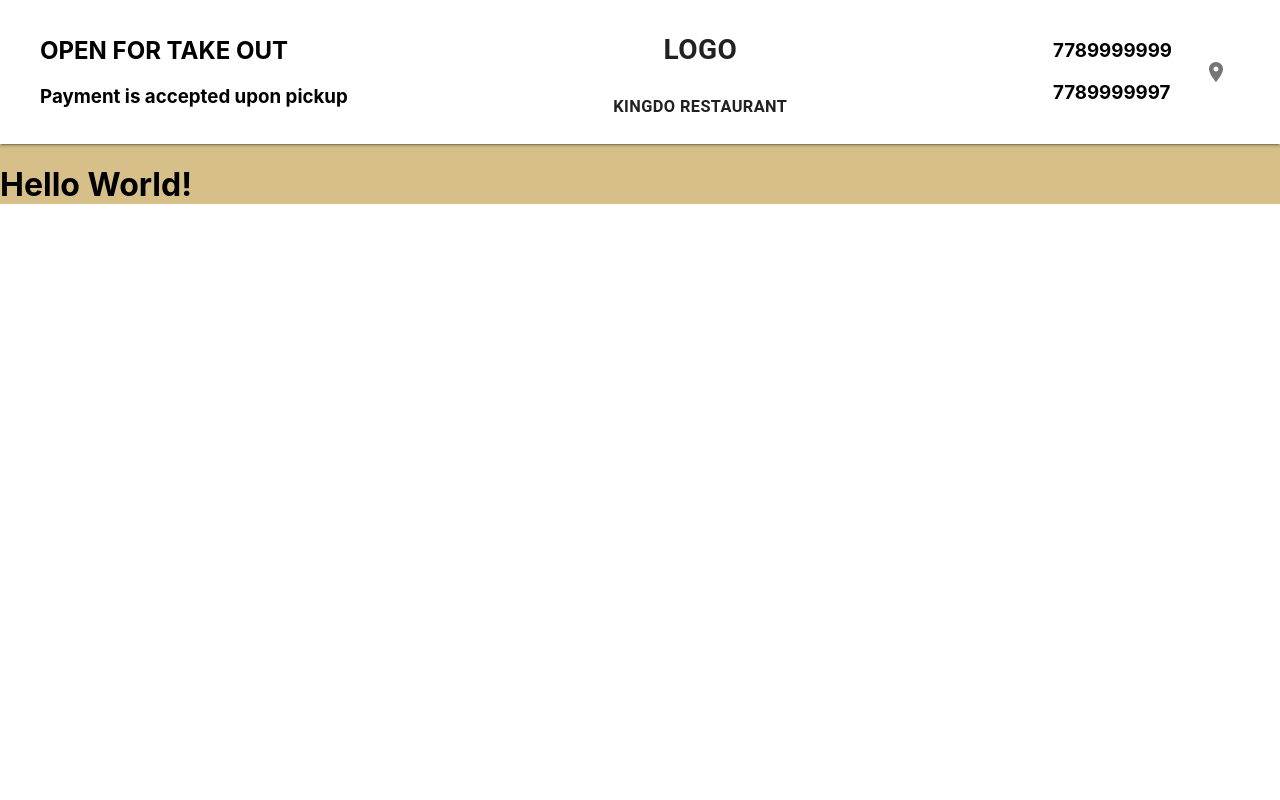
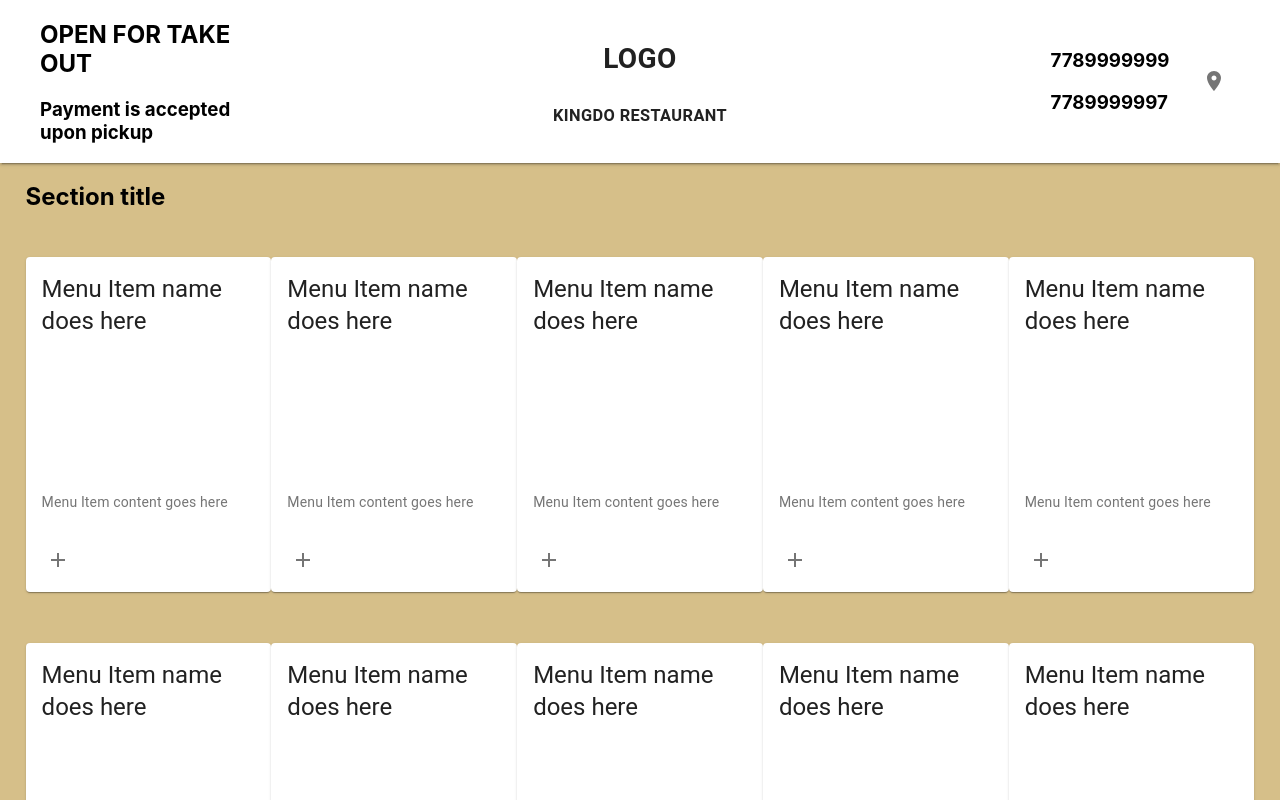
Before and after one commit to kendricchung/kingdo, a React (Create React App) app: page / in a window 1280 px wide. Shown: the top 800 px of the page. Built offline with nearby package versions, Linux system fonts and the light colour scheme.

Commit message:
created grid of items and menu sections

```diff
--- a/src/Components/HomePage.js
+++ b/src/Components/HomePage.js
@@ -1,12 +1,13 @@
 import React, { Component } from 'react';
 import TopBar from "./TopBar";
+import Menu from "./Menu/Menu";
 
 class HomePage extends Component {
     render() {
         return (
             <div style={{background: "#d6bf89"}}>
-                <TopBar></TopBar>
-                <h1>Hello World!</h1>
+                <TopBar/>
+                <Menu/>
             </div>
         );
     }
--- /dev/null
+++ b/src/Components/Menu/Menu.js
@@ -0,0 +1,12 @@
+import React, { Component } from 'react';
+import MenuSection from "./MenuSection";
+
+class Menu extends Component {
+    render() {
+        return (
+            <MenuSection/>
+         );
+    }
+}
+
+export default Menu;
--- /dev/null
+++ b/src/Components/Menu/MenuItem.js
@@ -0,0 +1,35 @@
+import React, { Component } from 'react';
+import Card from '@material-ui/core/Card';
+import CardHeader from '@material-ui/core/CardHeader';
+import CardMedia from '@material-ui/core/CardMedia';
+import CardContent from '@material-ui/core/CardContent';
+import CardActions from '@material-ui/core/CardActions';
+import AddIcon from '@material-ui/icons/Add';
+import IconButton from '@material-ui/core/IconButton';
+import Typography from '@material-ui/core/Typography';
+
+class MenuItem extends Component {
+    render() {
+        return (
+            <Card style={{maxWidth: "20%"}}>
+                <CardHeader title="Menu Item name does here"/>
+                <CardMedia
+                    title="Image goes here"
+                    style={{paddingTop: "50%"}}
+                />
+                <CardContent>
+                    <Typography variant="body2" color="textSecondary" component="p">
+                        Menu Item content goes here
+                    </Typography>
+                </CardContent>
+                <CardActions disableSpacing>
+                    <IconButton aria-label="add to cart">
+                        <AddIcon/>
+                    </IconButton>
+                </CardActions>
+            </Card>
+        );
+    }
+}
+
+export default MenuItem;
--- /dev/null
+++ b/src/Components/Menu/MenuSection.js
@@ -0,0 +1,16 @@
+import React, { Component } from 'react';
+import MenuStructure from "./MenuStructure";
+
+class MenuSection extends Component {
+    render() {
+        return (
+            <div>
+                <h2 style={{paddingLeft: "2%"}}>Section title</h2>
+                <MenuStructure/>
+            </div>
+
+        );
+    }
+}
+
+export default MenuSection;
--- /dev/null
+++ b/src/Components/Menu/MenuStructure.js
@@ -0,0 +1,31 @@
+import React, { Component } from 'react';
+import MenuItem from "./MenuItem";
+import Grid from '@material-ui/core/Grid';
+
+class MenuStructure extends Component {
+
+    formGrid = () => {
+        // should do a map here and do some calculations based on the list of items
+        return (
+            <div style={{display: "flex", justifyContent: "space-between", padding: "2%"}}>
+                <MenuItem></MenuItem>
+                <MenuItem></MenuItem>
+                <MenuItem></MenuItem>
+                <MenuItem></MenuItem>
+                <MenuItem></MenuItem>
+            </div>
+        );
+    }
+
+    render() {
+        return (
+            <div>
+                {this.formGrid()}
+                {this.formGrid()}
+                {this.formGrid()}
+            </div>
+        );
+    }
+}
+
+export default MenuStructure;
--- a/src/Components/TopBar.js
+++ b/src/Components/TopBar.js
@@ -12,23 +12,23 @@ class TopBar extends Component {
                         display: "flex",
                         justifyContent: "space-between",
                         backgroundColor: "white",
-                        alignItems: "center"
+                        alignItems: "center",
                     }}>
-                    <div style={{paddingLeft: "40px"}}>
+                    <div style={{paddingLeft: "40px", width: "15%"}}>
                             <h2>OPEN FOR TAKE OUT</h2>
                             <h3>Payment is accepted upon pickup</h3>
                         </div>
-                    <Button style={{ backgroundColor: "transparent"}} disableRipple={true}>
+                    <Button style={{ backgroundColor: "transparent", width: "20%"}} disableRipple={true}>
                         <div>
                             <h1>LOGO</h1>
                             <h3>Kingdo Restaurant</h3>
                         </div>
                     </Button>
-                    <div style={{display: "flex", paddingRight: "40px", alignItems: "center"}}>
+                    <div style={{display: "flex", paddingRight: "40px", justifyContent: "center", width: "15%"}}>
                         <div style={{paddingRight: "20px"}}>
                             <h3>7789999999</h3><h3>7789999997</h3>
                         </div>
-                        <IconButton>
+                        <IconButton style={{ backgroundColor: "transparent" }} disableRipple={true}>
                             <RoomIcon></RoomIcon>
                         </IconButton>
                     </div>
```
